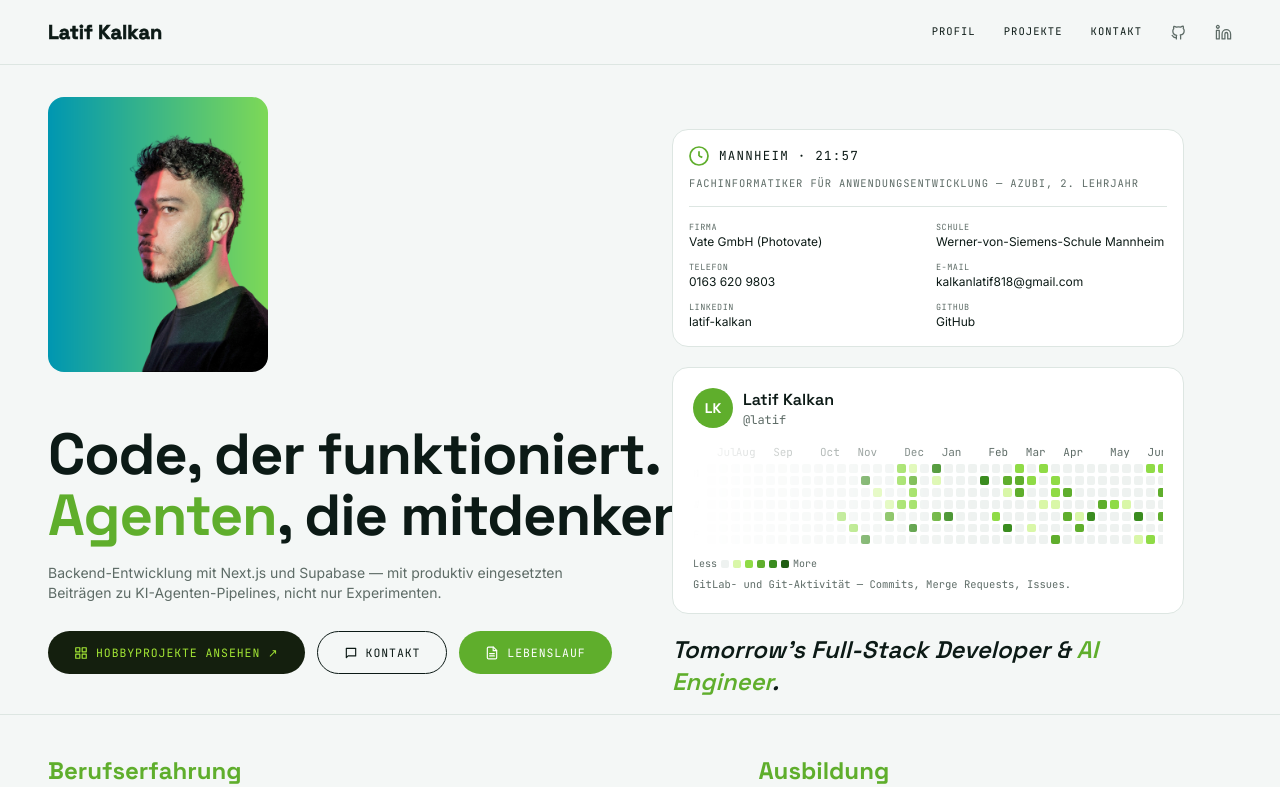
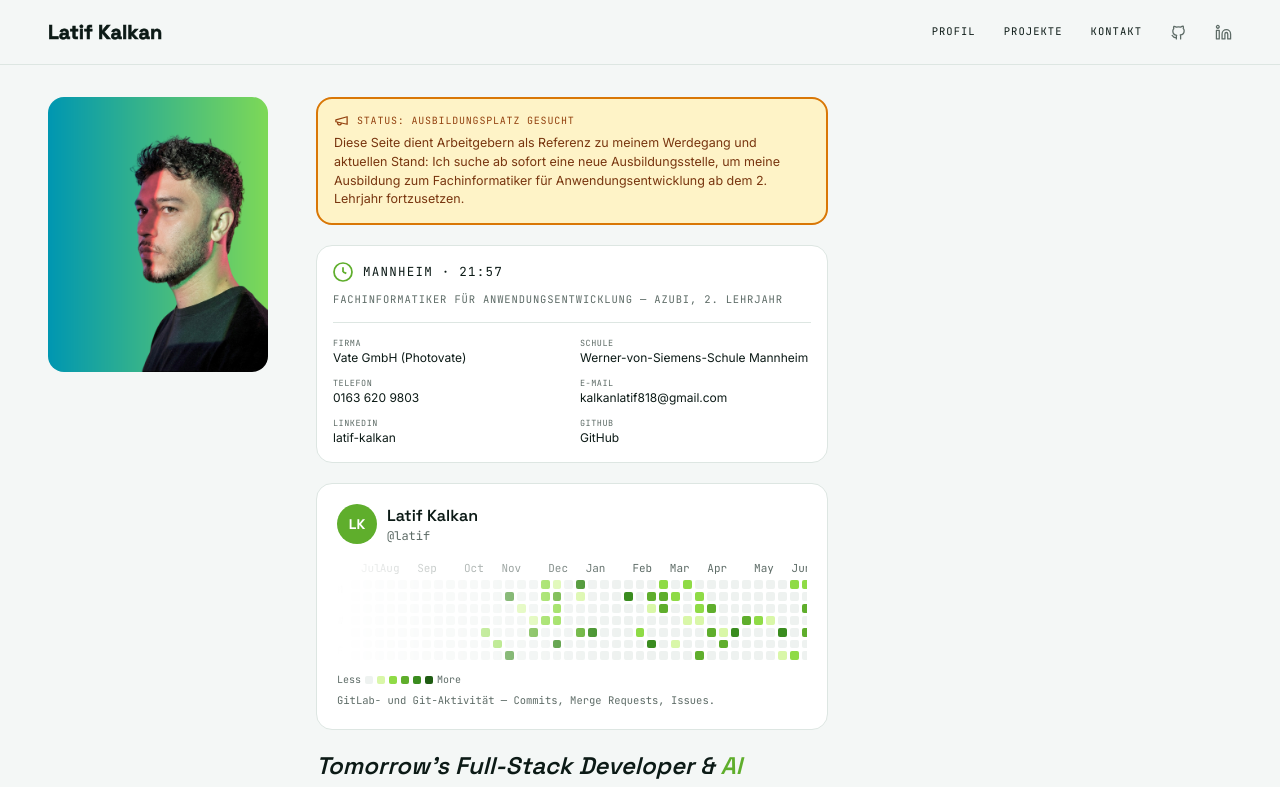
Before and after one commit to kalkanlatif/latif-portfolio, a Next.js app: page / in a window 1280 px wide. Shown: the top 787 px of the page. Built offline with nearby package versions, Linux system fonts and the light colour scheme; no server answers.

Commit message:
feat: add prominent Ausbildung-seeking status banner next to profile photo

```diff
--- a/src/app/page.tsx
+++ b/src/app/page.tsx
@@ -4,6 +4,7 @@ import Hero from "@/components/Hero";
 import ActivityGraph from "@/components/ActivityGraph";
 import AboutBlurb from "@/components/AboutBlurb";
 import IdCard from "@/components/IdCard";
+import AusbildungBanner from "@/components/AusbildungBanner";
 import Experience from "@/components/Experience";
 import ClaudeCompetency from "@/components/ClaudeCompetency";
 import ClaudeSkills from "@/components/ClaudeSkills";
@@ -16,7 +17,7 @@ export default function Home() {
     <>
       <Nav />
       <div className="px-5 pt-8 sm:px-8 lg:px-12">
-        <div className="relative flex flex-col gap-6 lg:block">
+        <div className="flex flex-col gap-6 lg:grid lg:grid-cols-[220px_1fr] lg:items-start lg:gap-12">
           <Image
             src="/cover.png"
             alt="Latif Kalkan"
@@ -25,14 +26,17 @@ export default function Home() {
             className="h-[150px] w-[120px] rounded-card object-cover sm:h-[275px] sm:w-[220px]"
             priority
           />
-          <div className="flex flex-col gap-5 lg:absolute lg:top-8 lg:right-12 lg:w-full lg:max-w-lg">
+          <div className="flex flex-col gap-5 lg:max-w-lg">
             <div className="order-1">
+              <AusbildungBanner />
+            </div>
+            <div className="order-2">
               <IdCard />
             </div>
-            <div className="order-2 lg:order-3">
+            <div className="order-3 lg:order-4">
               <AboutBlurb />
             </div>
-            <div className="order-3 lg:order-2">
+            <div className="order-4 lg:order-3">
               <ActivityGraph />
             </div>
           </div>
--- /dev/null
+++ b/src/components/AusbildungBanner.tsx
@@ -0,0 +1,31 @@
+export default function AusbildungBanner() {
+  return (
+    <div className="rounded-card border-2 border-[#d97706] bg-[#fef3c7] px-4 py-3.5">
+      <div className="mb-1.5 flex items-center gap-2">
+        <svg
+          width="15"
+          height="15"
+          viewBox="0 0 24 24"
+          fill="none"
+          stroke="#92400e"
+          strokeWidth="2"
+          strokeLinecap="round"
+          strokeLinejoin="round"
+          className="shrink-0"
+        >
+          <path d="M3 11l18-5v12L3 14v-3z" />
+          <path d="M11.6 16.8a3 3 0 1 1-5.8-1.6" />
+        </svg>
+        <span className="font-mono text-[10px] tracking-[0.08em] text-[#92400e] uppercase">
+          Status: Ausbildungsplatz gesucht
+        </span>
+      </div>
+      <p className="font-body text-[12.5px] leading-[1.5] text-[#78350f]">
+        Diese Seite dient Arbeitgebern als Referenz zu meinem Werdegang und
+        aktuellen Stand: Ich suche ab sofort eine neue Ausbildungsstelle, um
+        meine Ausbildung zum Fachinformatiker für Anwendungsentwicklung ab
+        dem 2. Lehrjahr fortzusetzen.
+      </p>
+    </div>
+  );
+}
```
